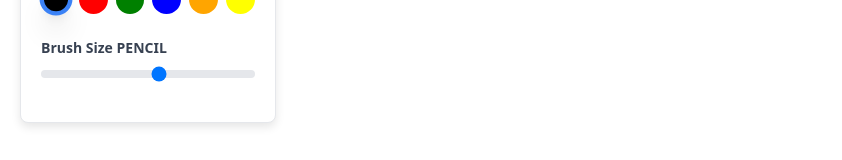
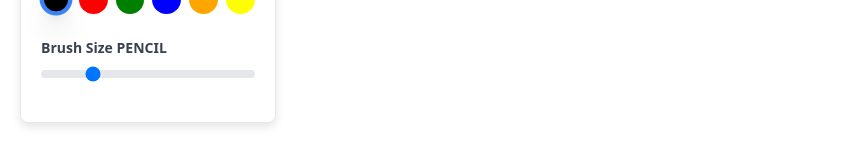
Before and after one commit to aryan2574/drawing-white-board, a Next.js app: page / in a window 1280 px wide. Shown: the part 271-431 px from the top of the page, without its empty margins (0-842 px from the left). Built offline with nearby package versions, Linux system fonts and the light colour scheme.

Commit message:
Code refactoring

```diff
--- a/src/components/Toolbox/index.js
+++ b/src/components/Toolbox/index.js
@@ -9,7 +9,7 @@ const Toolbox = () => {
     const activeMenuItem = useSelector((state) => state.menu.activeMenuItem);
     const showStrokeToolOption = activeMenuItem === MENU_ITEMS.PENCIL;
     const showBrushToolOption = activeMenuItem === MENU_ITEMS.PENCIL || activeMenuItem === MENU_ITEMS.ERASER;
-    const { color } = useSelector((state) => state.toolbox[activeMenuItem]);
+    const { color, size } = useSelector((state) => state.toolbox[activeMenuItem]);
 
     const updateBrushSize = (e) => {
         dispatch(changeBrushSize({ item: activeMenuItem, size: e.target.value }));
@@ -48,6 +48,7 @@ const Toolbox = () => {
                             step={1}
                             onChange={updateBrushSize}
                             className={styles.brushSlider}
+                            value={size}
                         />
                     </div>
                 </div>
```
